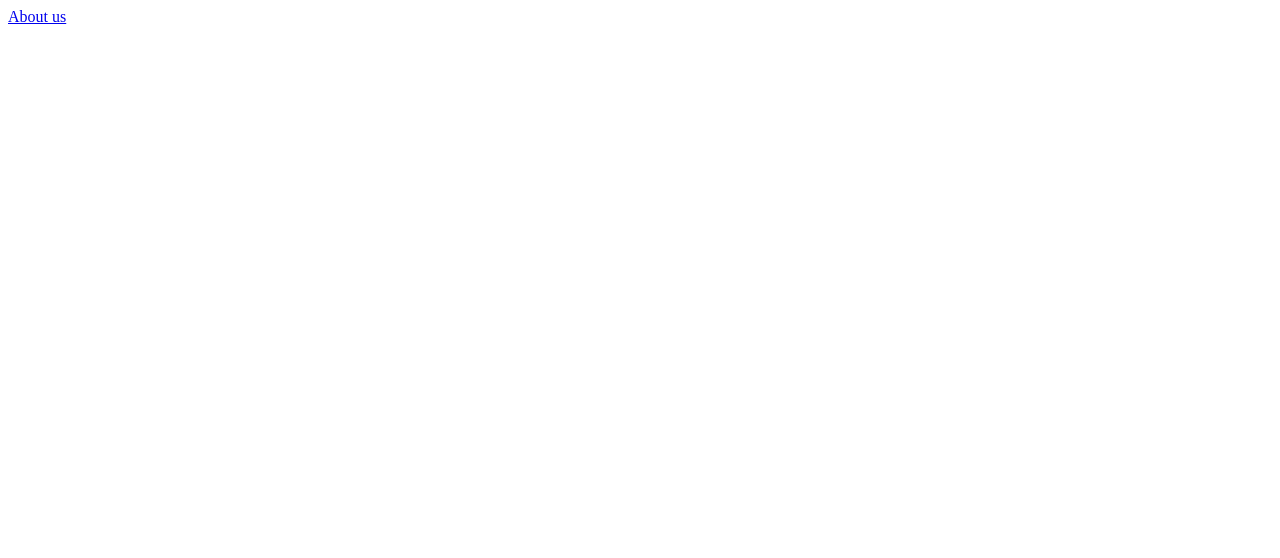
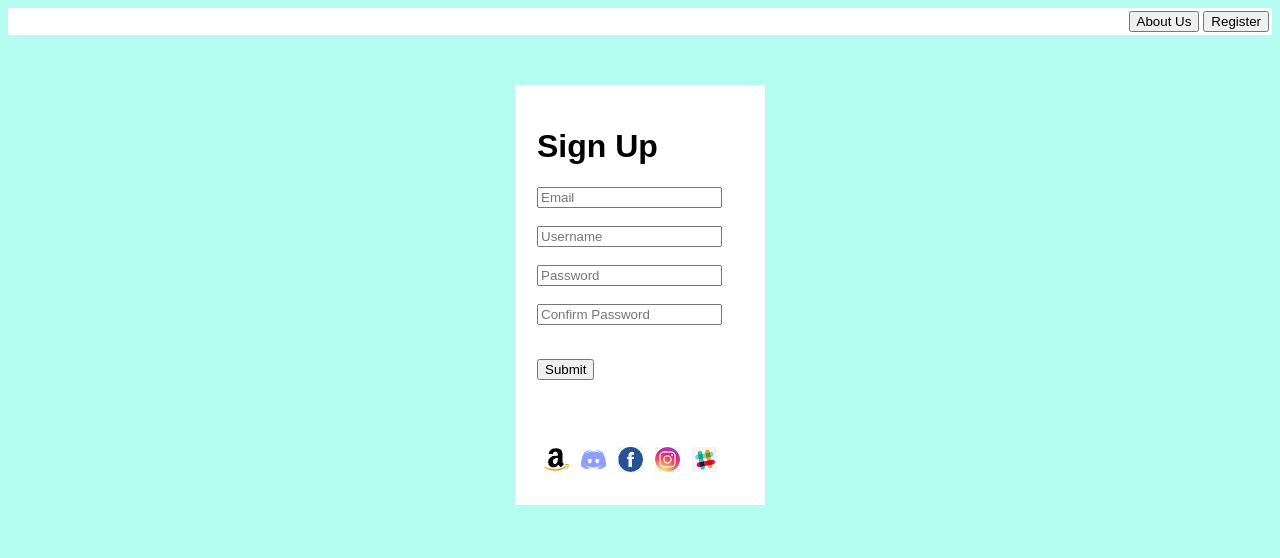
Before and after one commit to aerialpanorama/RegisterPage, a plain HTML site: page index.html in a window 1280 px wide. Drawn offline with Linux system fonts and the light colour scheme.

Commit message:
Update index.html

```diff
--- a/index.html
+++ b/index.html
@@ -1,18 +1,63 @@
-<!DOCTYPE html>
-<!--//Control alt o to open browser-->
-<html lang="en">
+<!doctype html>
+<html>
+
 <head>
-    <meta charset="UTF-8">
-    <meta name="viewport" content="width=device-width, initial-scale=1.0">
-    <title>Document</title>
-   <link rel="stylesheet" href="main.css">
+  <meta charset="utf-8">
+  <title>Untitled Document</title>
 </head>
+
 <body>
-    <!--Navbar -->
-    <nav class="navbar">
-        <a href="#">About us</a>
+  <style type="text/css">
+    body {
+      background-color: #B3FCEF;
+    }
+  </style>
+  <table width="100%" border="0" bgcolor="white">
+    <tbody>
+      <tr>
+        <td align="right">&nbsp;<button type="submit">About&nbsp;Us</button>&nbsp;<button
+            type="submit">Register</button></td>
+      </tr>
+    </tbody>
+  </table>
+  <p>&nbsp;</p>
+  <table width="250px" border="0" align="center" bgcolor="white" cellpadding="20">
+    <tbody>
+      <tr>
+        <td>
+          <form>
+            <h1 style="font-family:arial;">Sign Up</h1>
+            <p>
+              <input type="text" placeholder="Email" />
+              <br><br>
+              <input type="text" placeholder="Username" />
+              <br><br>
+              <input type="text" placeholder="Password" />
+              <br><br>
+              <input type="text" placeholder="Confirm Password" />
+              <br><br>
+            </p>
+            <button type="submit">Submit</button>
+          </form> &nbsp;
+        </td>
+      <tr>
+        <td>
+          <table width="50%" border="0" cellpadding="5">
+            <tbody>
+              <tr>
+                <td><img src="Assets/amazon.png" width="25" height="23" alt="" /></td>
+                <td><img src="Assets/discord.png" width="25" height="21" alt="" /></td>
+                <td><img src="Assets/FB.png" width="25" height="25" alt="" /></td>
+                <td><img src="Assets/Instagram.jpg" width="25" height="25" alt="" /></td>
+                <td><img src="Assets/Slack.jpg" width="25" height="25" alt="" /></td>
+              </tr>
+            </tbody>
+          </table>
+        </td>
+      </tr>
+    </tbody>
+  </table>
+  <p>&nbsp;</p>
+</body>
 
-    </nav>
-    <!---form-->
-</body>
 </html>
```
